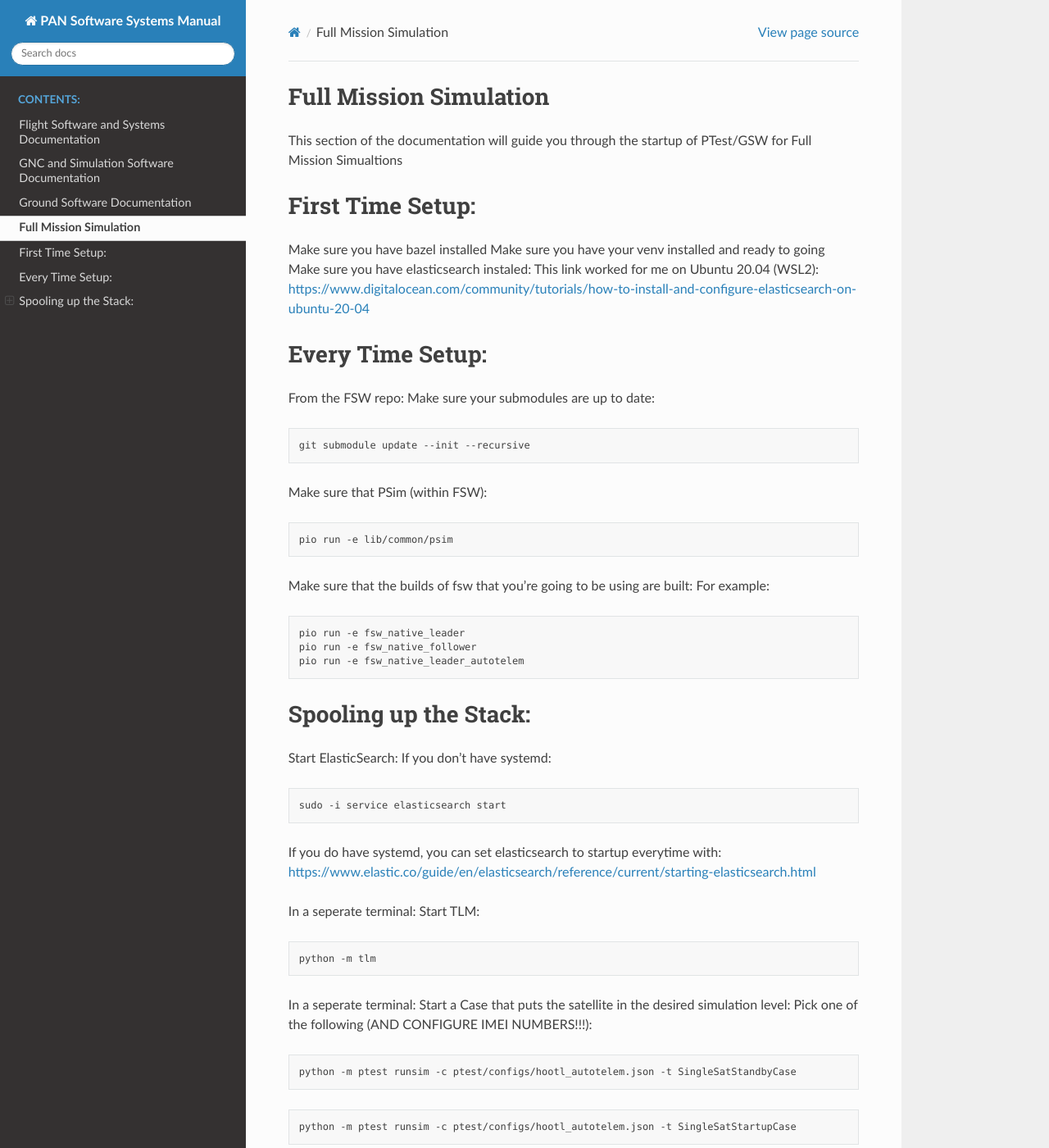
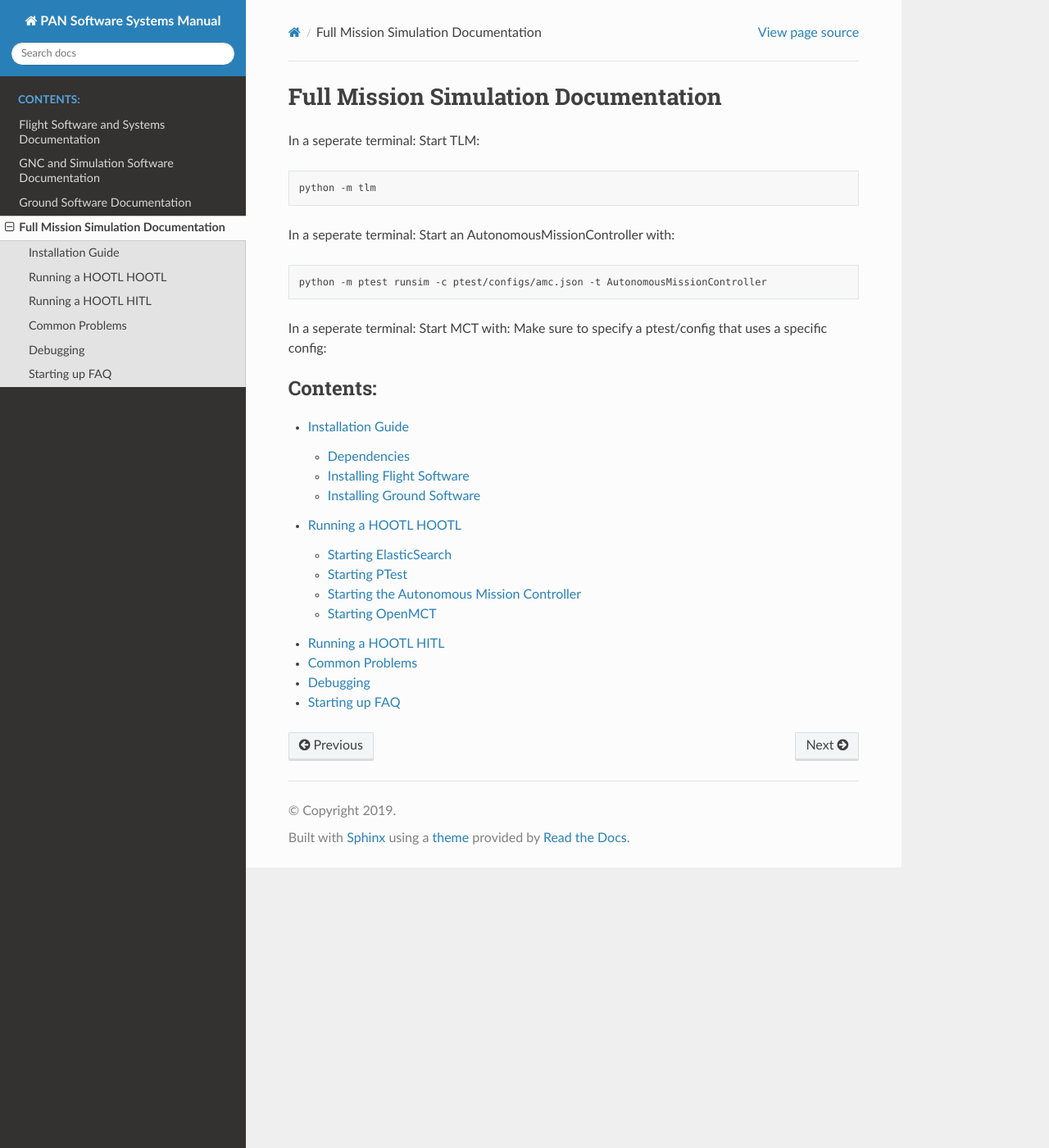
Before and after one commit to pathfinder-for-autonomous-navigation/Documentation, a Sphinx documentation site: the page built from source/mission/index.rst, in a window 1280 px wide and 1400 px high. Shown: the whole window at 82% size. Built offline with Sphinx 7.4.7 and the Read the Docs theme 2.0.0, drawn with Linux system fonts in a browser that asks for light colours; some of the changed text lies outside the part shown.

Commit message:
Cleanup the full mission simulations section

```diff
--- /dev/null
+++ b/source/mission/common_problems.rst
@@ -0,0 +1,6 @@
+
+.. _mission-common-problems:
+
+==============================
+Common Problems
+==============================
--- a/source/mission/FAQ.rst
+++ b/source/mission/faq.rst
@@ -1,6 +1,7 @@
-=================================
+
+==============================
 Starting up FAQ
-=================================
+==============================
 
 Something broke please help idk fill this in
 
--- a/source/mission/index.rst
+++ b/source/mission/index.rst
@@ -1,83 +1,15 @@
-=============================
-Full Mission Simulation
-=============================
 
-This section of the documentation will guide you through the startup of PTest/GSW for Full Mission Simualtions
+.. _mission:
 
-=================================
-First Time Setup:
-=================================
-Make sure you have bazel installed
-Make sure you have your venv installed and ready to going
-Make sure you have elasticsearch instaled:
-This link worked for me on Ubuntu 20.04 (WSL2):
-https://www.digitalocean.com/community/tutorials/how-to-install-and-configure-elasticsearch-on-ubuntu-20-04
-
-
-=================================
-Every Time Setup:
-=================================
-
-From the FSW repo:
-Make sure your submodules are up to date:
-
-.. code:: bash
-
-   git submodule update --init --recursive
-
-Make sure that PSim (within FSW):
-
-.. code:: bash
-
-   pio run -e lib/common/psim
-
-Make sure that the builds of fsw that you're going to be using are built:
-For example:
-
-.. code:: bash
-
-   pio run -e fsw_native_leader
-   pio run -e fsw_native_follower
-   pio run -e fsw_native_leader_autotelem
-
-=================================
-Spooling up the Stack:
-=================================
-
-Start ElasticSearch:
-If you don't have systemd:
-
-.. code:: bash
-
-   sudo -i service elasticsearch start
-
-If you do have systemd, you can set elasticsearch to startup everytime with:
-https://www.elastic.co/guide/en/elasticsearch/reference/current/starting-elasticsearch.html
+======================================
+Full Mission Simulation Documentation
+======================================
 
 In a seperate terminal: Start TLM:
 
 .. code:: bash
 
    python -m tlm
-
-In a seperate terminal: Start a Case that puts the satellite in the desired simulation level:
-Pick one of the following (AND CONFIGURE IMEI NUMBERS!!!):
-
-.. code:: bash
-
-   python -m ptest runsim -c ptest/configs/hootl_autotelem.json -t SingleSatStandbyCase
-
-.. code:: bash
-
-   python -m ptest runsim -c ptest/configs/hootl_autotelem.json -t SingleSatStartupCase
-
-.. code:: bash
-
-   python -m ptest runsim -c ptest/configs/hootl_hootl_autotelem.json -t DualSatStandbyCase
-
-.. code:: bash
-
-   python -m ptest runsim -c ptest/configs/hootl_hootl_autotelem.json -t DualSatStartupCase
 
 In a seperate terminal: Start an AutonomousMissionController with:
 
@@ -97,5 +29,9 @@ Make sure to specify a ptest/config that uses a specific config:
    :maxdepth: 2
    :caption: Contents:
 
-   FAQ
-   Debugging
+   installation_guide
+   running_a_hootl_hootl
+   running_a_hootl_hitl
+   common_problems
+   debugging
+   faq
--- /dev/null
+++ b/source/mission/running_a_hootl_hitl.rst
@@ -0,0 +1,6 @@
+
+.. _mission-running-a-hootl-hitl:
+
+==============================
+Running a HOOTL HITL
+==============================
```
Also changed, not shown: source/mission/debugging.rst (renamed from source/mission/Debugging.rst, +4 -3 lines), source/mission/installation_guide.rst (added, +64 -0 lines), source/mission/running_a_hootl_hootl.rst (added, +98 -0 lines).
